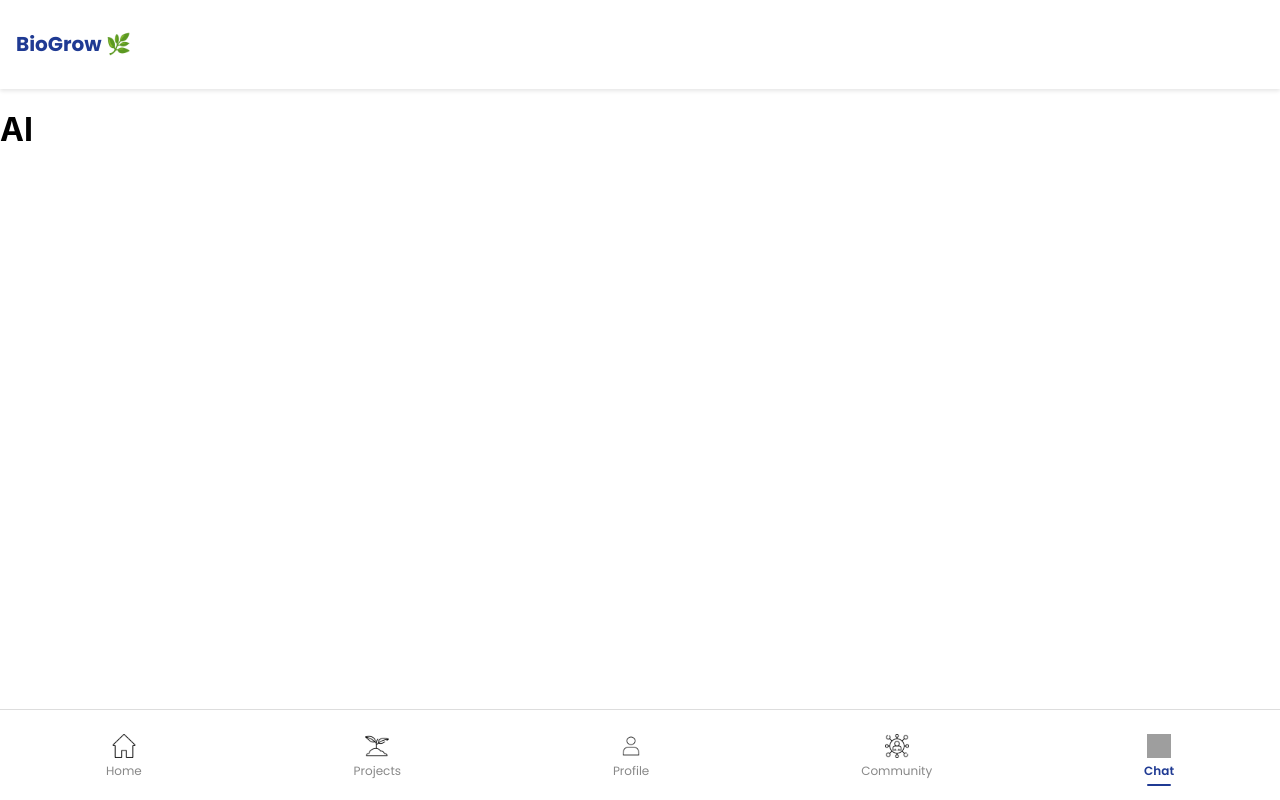
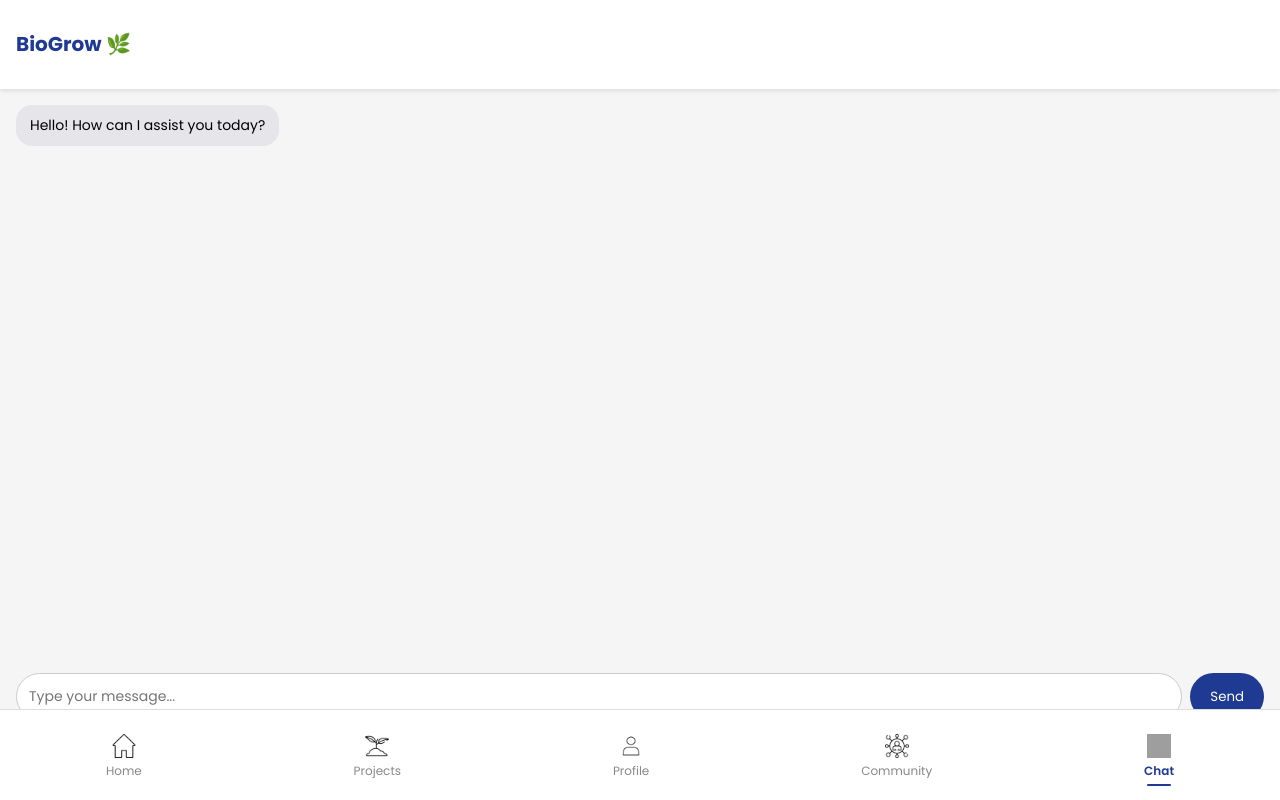
Before and after one commit to bromscandium/BioGrow, a React (Create React App) app in the folder farmer_frontend/: page /ai in a window 1280 px wide. Built offline with nearby package versions, Linux system fonts and the light colour scheme; grey boxes are pictures that could not be loaded.

Commit message:
improved

```diff
--- a/farmer_frontend/src/pages/AI.tsx
+++ b/farmer_frontend/src/pages/AI.tsx
@@ -1,13 +1,103 @@
-import React from "react";
+import React, { useState } from "react";
 import Header from "../components/Header";
 import BottomNav from "../components/BottomNav";
 
-const AI = () => (
-    <div>
-        <Header/>
-        <h1>AI</h1>
-        <BottomNav/>
-    </div>
-);
+const AI = () => {
+    const [messages, setMessages] = useState([
+        { id: 1, sender: "bot", text: "Hello! How can I assist you today?" }
+    ]);
+    const [input, setInput] = useState("");
+
+    const handleSend = () => {
+        if (input.trim() === "") return;
+        setMessages([...messages, { id: Date.now(), sender: "user", text: input }]);
+        setInput("");
+    };
+
+    return (
+        <div style={styles.container}>
+            <Header />
+            <div style={styles.chatContainer}>
+                <div style={styles.messages}>
+                    {messages.map((msg) => (
+                        <div
+                            key={msg.id}
+                            style={{
+                                ...styles.message,
+                                alignSelf: msg.sender === "user" ? "flex-end" : "flex-start",
+                                backgroundColor: msg.sender === "user" ? "#1F3A93" : "#E5E5EA",
+                                color: msg.sender === "user" ? "#fff" : "#000",
+                            }}
+                        >
+                            {msg.text}
+                        </div>
+                    ))}
+                </div>
+                <div style={styles.inputContainer}>
+                    <input
+                        style={styles.input}
+                        value={input}
+                        onChange={(e) => setInput(e.target.value)}
+                        placeholder="Type your message..."
+                    />
+                    <button style={styles.button} onClick={handleSend}>Send</button>
+                </div>
+            </div>
+            <BottomNav />
+        </div>
+    );
+};
 
 export default AI;
+
+const styles: { [key: string]: React.CSSProperties } = {
+    container: {
+        display: "flex",
+        flexDirection: "column",
+        minHeight: "100vh",
+        backgroundColor: "#f5f5f5",
+    },
+    chatContainer: {
+        flex: 1,
+        display: "flex",
+        flexDirection: "column",
+        padding: "16px",
+        paddingBottom: "80px",
+    },
+    messages: {
+        flex: 1,
+        display: "flex",
+        flexDirection: "column",
+        gap: "8px",
+        overflowY: "auto",
+        marginBottom: "16px",
+    },
+    message: {
+        maxWidth: "70%",
+        padding: "10px 14px",
+        borderRadius: "16px",
+        fontFamily: "Poppins, sans-serif",
+        fontSize: "14px",
+    },
+    inputContainer: {
+        display: "flex",
+        gap: "8px",
+    },
+    input: {
+        flex: 1,
+        padding: "12px",
+        borderRadius: "9999px",
+        border: "1px solid #ccc",
+        fontFamily: "Poppins, sans-serif",
+        fontSize: "14px",
+    },
+    button: {
+        padding: "12px 20px",
+        backgroundColor: "#1F3A93",
+        color: "#fff",
+        border: "none",
+        borderRadius: "9999px",
+        cursor: "pointer",
+        fontFamily: "Poppins, sans-serif",
+    },
+};
```
